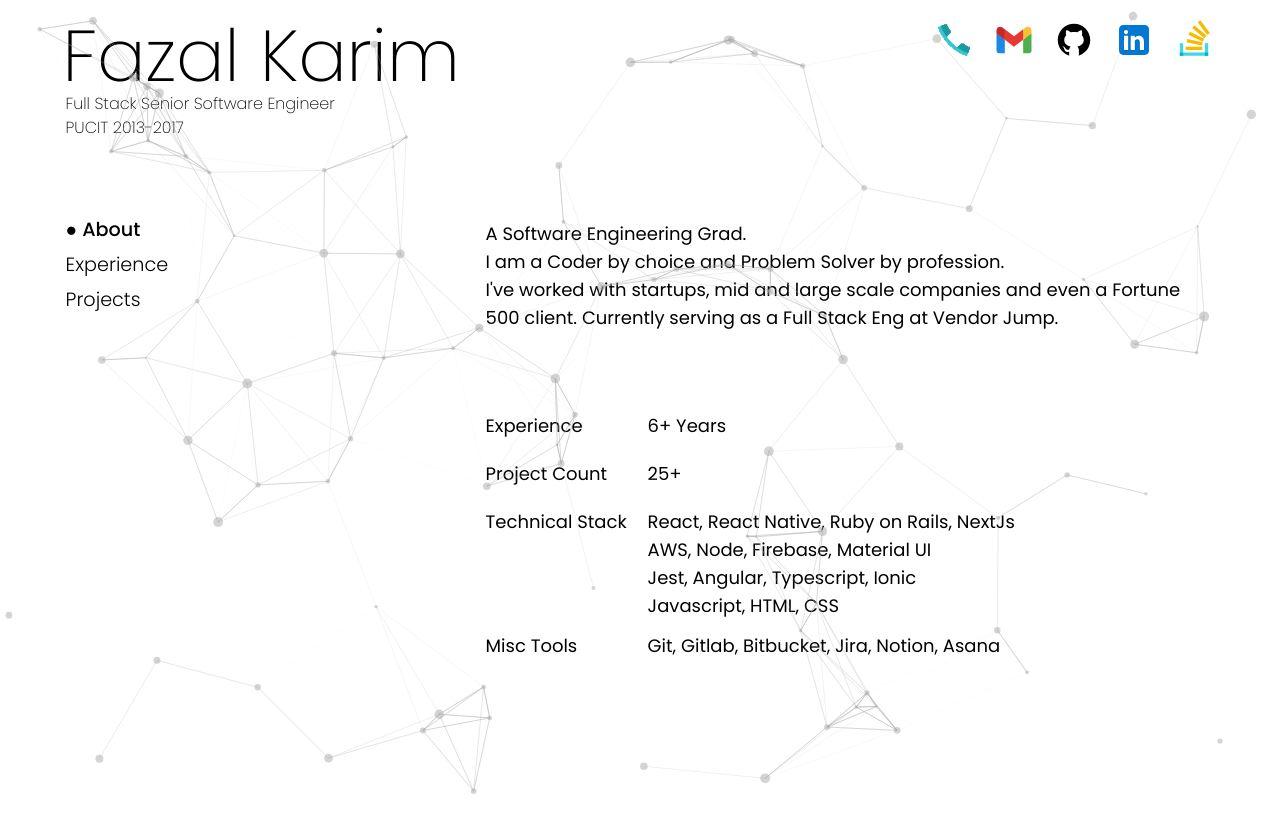
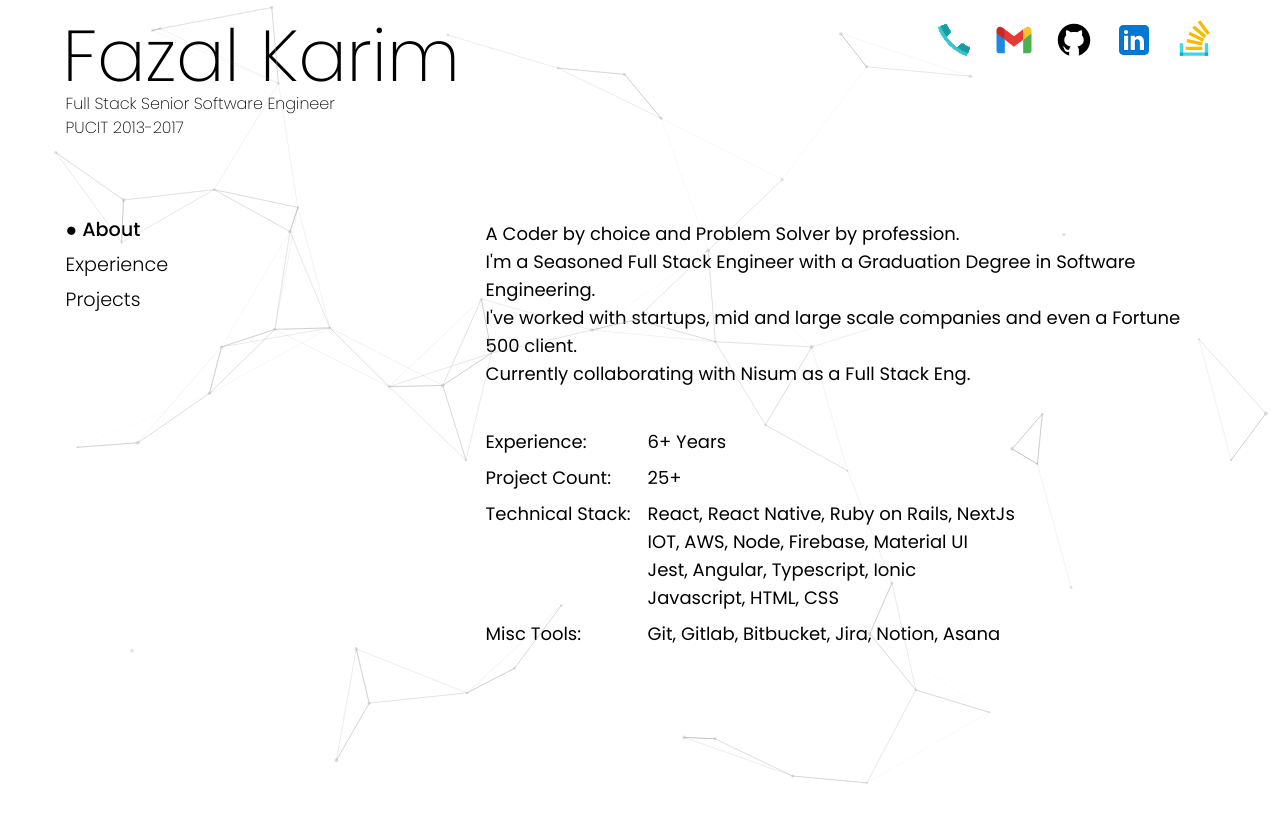
Before and after one commit to haider-94/fazalportfolio, a Next.js app: page / in a window 1280 px wide. Built offline with nearby package versions, Linux system fonts and the light colour scheme.

Commit message:
30 oct updates

```diff
--- a/components/background-animation/animation.js
+++ b/components/background-animation/animation.js
@@ -20,15 +20,15 @@ export default function Animation() {
             //   value: "#000",
             // },
           },
-          fpsLimit: 120,
+          fpsLimit: 50,
           interactivity: {
             events: {
               onClick: {
-                enable: true,
+                enable: false,
                 mode: "push",
               },
               onHover: {
-                enable: true,
+                enable: false,
                 mode: "repulse",
               },
               resize: true,
@@ -61,7 +61,7 @@ export default function Animation() {
                 default: "bounce",
               },
               random: false,
-              speed: 1,
+              speed: 0.3,
               straight: false,
             },
             number: {
@@ -69,19 +69,19 @@ export default function Animation() {
                 enable: true,
                 area: 800,
               },
-              value: 80,
+              value: 50,
             },
             opacity: {
-              value: 0.5,
+              value: 0.35,
             },
             shape: {
               type: "circle",
             },
             size: {
-              value: { min: 1, max: 5 },
+              value: { min: 1, max: 2 },
             },
           },
-          detectRetina: true,
+          detectRetina: false,
         }}
       />
     </div>
--- a/components/user/descriptions.js
+++ b/components/user/descriptions.js
@@ -6,34 +6,32 @@ const PersonalInfo = ({ data, about, experience, projects }) => {
     <div>
       {about && (
         <div className="lg:h-[74vh] text-lg">
-          <p>A Software Engineering Grad.</p>
-          <p>I am a Coder by choice and Problem Solver by profession.</p>
-          <p className="mb-10 md:mb-20">
-            I&apos;ve worked with startups, mid and large scale companies and
-            even a Fortune 500 client. Currently serving as a Full Stack Eng at
-            Vendor Jump.
-          </p>
+          <p>A Coder by choice and Problem Solver by profession.</p>
+          <p>I'm a Seasoned Full Stack Engineer with a Graduation Degree in Software Engineering.</p>
+          <p> I&apos;ve worked with startups, mid and large scale companies and even a Fortune 500 client.</p>
+
+          <p className="mb-10 md:mb-15">Currently collaborating with Nisum as a Full Stack Eng.</p>
           <div className="flex gap-x-5 sm:gap-x-10">
             <div className="">
               <div className="grid grid-cols-[100px,1fr] gap-12 sm:grid-cols-[150px,1fr] sm:gap-3">
-                <span className="mb-3 sm:mb-5">Experience</span>
-                <p className="mb-3 sm:mb-5">6+ Years</p>
+                <span className="mb-3 sm:mb-2">Experience:</span>
+                <p className="mb-3 sm:mb-2">6+ Years</p>
               </div>
               <div className="grid grid-cols-[100px,1fr] gap-12 sm:grid-cols-[150px,1fr] sm:gap-3">
-                <span className="mb-3 sm:mb-5">Project Count</span>
-                <p className="sm:mb-5">25+</p>
+                <span className="mb-3 sm:mb-2">Project Count:</span>
+                <p className="sm:mb-2">25+</p>
               </div>
               <div className="grid grid-cols-[100px,1fr] gap-12 sm:grid-cols-[150px,1fr] sm:gap-3">
-                <span>Technical Stack</span>
+                <span>Technical Stack:</span>
                 <div>
                   <p>React, React Native, Ruby on Rails, NextJs</p>
-                  <p>AWS, Node, Firebase, Material UI</p>
+                  <p>IOT, AWS, Node, Firebase, Material UI</p>
                   <p>Jest, Angular, Typescript, Ionic</p>
                   <p>Javascript, HTML, CSS</p>
                 </div>
               </div>
-              <div className="grid grid-cols-[100px,1fr] gap-12 mt-3 sm:grid-cols-[150px,1fr] sm:gap-3">
-                <span>Misc Tools</span>
+              <div className="grid grid-cols-[100px,1fr] gap-12 mt-2 sm:grid-cols-[150px,1fr] sm:gap-3">
+                <span>Misc Tools:</span>
                 <p>Git, Gitlab, Bitbucket, Jira, Notion, Asana</p>
               </div>
             </div>
@@ -43,7 +41,7 @@ const PersonalInfo = ({ data, about, experience, projects }) => {
       {experience && (
         <ul style={{ maxHeight: "74vh", "overflow-y": "scroll" }}>
           {data.experience.map((exp) => (
-            <div key={exp.id} className="grid items-start">
+            <div key={exp.id} className="grid items-start" style={{ marginBottom: "5vh" }}>
               <li>
                 <Experience experience={exp} />
               </li>
--- a/components/user/experiencedata/experience.js
+++ b/components/user/experiencedata/experience.js
@@ -4,15 +4,15 @@ const Experience = ({ experience }) => {
       <span className="text-base ">{experience.duration}</span>
       <div className="last:mb-14">
         <h2 className="text-[1.2rem] font-medium mb-2">
-          {experience.role} . {experience.company}
+          {experience.role} - {experience.company}
         </h2>
-        <p className="mb-4 text-[1.1rem]">{experience.jd}</p>
+        <p className="mb-4 text-[1rem]">{experience.jd}</p>
         <ul className="flex flex-wrap gap-5 text-sm">
           {experience.stacks.length > 0 &&
             experience.stacks.map((stack, i) => (
               <li
                 className="bg-white lg:px-2 lg:py-2 border rounded-full cursor-pointer hover:scale-110 transition-all ease-in-out mx-2"
-                style={{ borderWidth: 2, borderColor: "black" }}
+                style={{ borderWidth: 1, borderColor: "red", width: 130, height: 40, textAlign: "center", fontSize: 12 }}
                 key={i}
               >
                 {stack}
--- a/components/user/projects/projects.js
+++ b/components/user/projects/projects.js
@@ -7,18 +7,13 @@ const Projects = ({ projects }) => {
         <Link
           target="_blank"
           href={projects.link ? projects.link : ""}
-          className={`${
-            !projects.link ? "pointer-events-none" : ""
-          } text-xl font-medium mb-2 underline-animation`}
+          className={`${!projects.link ? "pointer-events-none" : ""} text-xl font-medium mb-2 underline-animation`}
         >
           {projects.projectName}
         </Link>
-        <p className="text-base mb-4">{projects.description}</p>
+        <p className="text-base mb-4 text-[1rem]">{projects.description}</p>
         <div className="flex items-center justify-evenly">
-          {projects.images &&
-            projects.images.map((img, i) => (
-              <Image key={i} width={200} height={100} src={img} alt="images" />
-            ))}
+          {projects.images && projects.images.map((img, i) => <Image key={i} width={200} height={100} src={img} alt="images" />)}
         </div>
       </div>
     </>
--- a/src/constants/user.js
+++ b/src/constants/user.js
@@ -30,49 +30,67 @@ export const user = {
   experience: [
     {
       id: 1,
-      duration: "2022 - Present",
+      duration: "June 2022 - Present",
       role: "Senior Lead Engineer",
       company: "Independent Contractor",
-      jd: "Worked as a Full Stack Eng. on KLARO(a mobile app).The app was based on monitoring the atmospheric stats of a Humidor and user notification based on personal preferences. The app had shopify integrated modules and backend integrated in Ruby on Rails and NodeJs.",
+      jd: "I freelance as a Full Stack Eng. for different web and mobile apps. The nature of apps include management systems, personal portfolios, scheduling apps, health care and much more.",
       stacks: [
         "React Native",
         "Ruby on Rails",
+        "React",
+        "Angular",
+        "IOT",
         "AWS",
         "Node",
         "Redux",
         "Shopify",
         "Push Notifications",
         "BLE Integration",
+        "Jest",
+        "Enzyme",
       ],
     },
     {
       id: 2,
-      duration: "Aug 2021 - Apr 2022",
-      role: "Senior Lead Engineer",
+      duration: "Aug 2021 - Present",
+      role: "Senior Software Engineer",
       company: "Nisum",
-      jd: "Delivered high-quality, robust production code for a diverse array of projects for clients including Harvard Business School, Everytown for Gun Safety, Pratt Institute, Koala Health, Vanderbilt University, The 19th News, and more. Provide leadership within engineering department through close collaboration, knowledge shares, and mentorship.",
-      stacks: ["React Native", "JavaScript", "React", "Typescript", "Node"],
+      jd: "Delivered high-quality, robust production code for a diverse array of projects for clients including Prologis, Harvard Business School, Everytown for Gun Safety, Pratt Institute, Koala Health, Vanderbilt University, The 19th News, and more. Provide leadership within engineering department through close collaboration, knowledge shares, and mentorship.",
+      stacks: ["React Native", "JavaScript", "React", "Typescript", "Node", "CI/CD", "Git", "Jira"],
     },
     {
       id: 3,
       duration: "Jan 2019 - Aug 2021",
-      role: "Senior Lead Engineer",
+      role: "Software Engineer - Senior Software Engineer",
       company: "Devsinc",
-      jd: "Worked as a Full Stack Software Engineer, with expertise in Front End Development.",
-      stacks: ["ROR", "React", "React Native", "Angular 8", "PostgreSQL"],
+      jd: "Worked my way from being a fresh Software Engineer all the way upto Team Lead. I worked on in house and live apps including BOON, W9Manager, RunBuddyMobile and couple more.",
+      stacks: [
+        "Ruby on Rails",
+        "React",
+        "React Native",
+        "Angular 8",
+        "PostgreSQL",
+        "Scrapping",
+        "Test Coverage",
+        "IOT",
+        "Jira",
+        "Trello",
+        "Git",
+        "Bitbucket",
+      ],
     },
     {
       id: 4,
       duration: "Mar 2018 - Dec 2018",
-      role: "Senior Lead Engineer",
+      role: "Junior Software Engineer",
       company: "Codexia",
-      jd: "Worked as an Ionic Developer with a startup on following apps:- QuitFix: Anti Smoking app, keeping a track of non smoked days with some reward features.- Kodeec: A Property Selling app with Firebase configured APIs.- Cambuz: Social Media app with limited E-commerce and gaming modules and Angular6 based Admin Panel. I learnt the basics of hybrid mobile applications and manual mobile testing.",
-      stacks: ["Ionic", "Angular", "Firebase"],
+      jd: "Worked as an Ionic Developer with a startup. Contributed on QuitFix , an Anti Smoking app, keeping a track of non smoked days with some reward features. Kodeec: A Realestate app for African client with Firebase configured APIs. Cambuz: Social Media app with limited E-commerce and gaming modules and Angular6 based Admin Panel. I learnt the basics of hybrid mobile applications and manual mobile testing.",
+      stacks: ["Ionic", "Angular", "Firebase", "Git", "Trello", "HTML", "CSS"],
     },
     {
       id: 5,
       duration: "Sep 2017 - Feb 2018",
-      role: "Senior Lead Engineer",
+      role: "Front End Engineer",
       company: "Narsun Studios",
       jd: `It was my first professional experience in the software industry. I was involved in:
       - Making Web Based mobile apps for Xcite Interactive
@@ -82,7 +100,7 @@ export const user = {
       - Creating UI by working closely with UI / UX designers
 
       I learnt the basic of Web Development, Git, UI development and Front End Programming.`,
-      stacks: ["Angular 6", "Firebase", "Node", "Electron"],
+      stacks: ["Angular 6", "Firebase", "Node", "Electron", "HTML", "CSS", "CircleCI", "Git"],
     },
   ],
   projects: [
@@ -93,13 +111,13 @@ export const user = {
       link: "https://vstora.com/",
       images: [vstora],
     },
-    {
-      id: 3,
-      projectName: "KLARO",
-      description: `A mobile app to monitor atmospheric stats of a humidor and broadcast notifications based on user personal preferences. It had integrations with shopify, apple store and couple of other third-party statistical apps.`,
-      link: "https://klarocigars.com/",
-      images: [klaro1, klaro2, klaro3],
-    },
+    // {
+    //   id: 3,
+    //   projectName: "KLARO",
+    //   description: `A mobile app to monitor atmospheric stats of a humidor and broadcast notifications based on user personal preferences. It had integrations with shopify, apple store and couple of other third-party statistical apps.`,
+    //   link: "https://klarocigars.com/",
+    //   images: [klaro1, klaro2, klaro3],
+    // },
     {
       id: 4,
       projectName: "Prologis",
```
Also changed, not shown: styles/invoice.jpeg (added), 1 other file (tests, documents, lock files or other folders).
